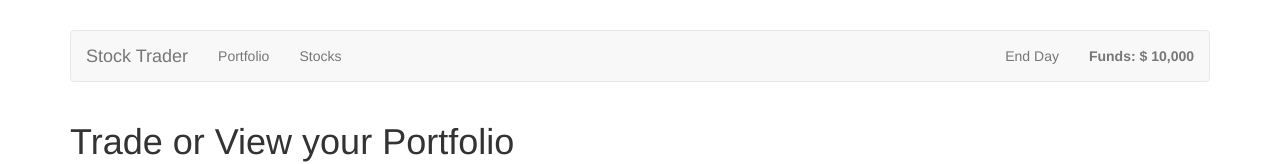
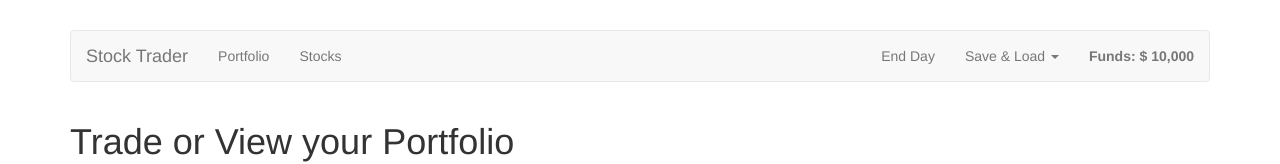
Before and after one commit to devmobin/stock-trader, a Vue app: page / in a window 1280 px wide. Shown: the top 164 px of the page. Built offline with nearby package versions, Linux system fonts and the light colour scheme.

Commit message:
make dropdown work

```diff
--- a/src/components/Header.vue
+++ b/src/components/Header.vue
@@ -19,10 +19,11 @@
         >
         <ul class="nav navbar-nav navbar-right">
           <li><a href="#" @click="endDay">End Day</a></li>
-          <!-- <li
+          <li
             class="dropdown"
             :class="{ open: isDropdownOpen }"
-            @click="isDropdownOpen = !isDropdownOpen"
+            @mouseenter="isDropdownOpen = true"
+            @mouseleave="isDropdownOpen = false"
           >
             <a
               href="#"
@@ -34,10 +35,10 @@
               >Save & Load <span class="caret"></span
             ></a>
             <ul class="dropdown-menu">
-              <li><a href="#" @click="saveData">Save Data</a></li>
-              <li><a href="#" @click="loadData">Load Data</a></li>
+              <li><a href="#">Save Data</a></li>
+              <li><a href="#">Load Data</a></li>
             </ul>
-          </li> -->
+          </li>
         </ul>
       </div>
       <!-- /.navbar-collapse -->
@@ -51,7 +52,9 @@ import { mapActions } from 'vuex';
 
 export default {
   data() {
-    return {};
+    return {
+      isDropdownOpen: false,
+    };
   },
   computed: {
     funds() {
```
